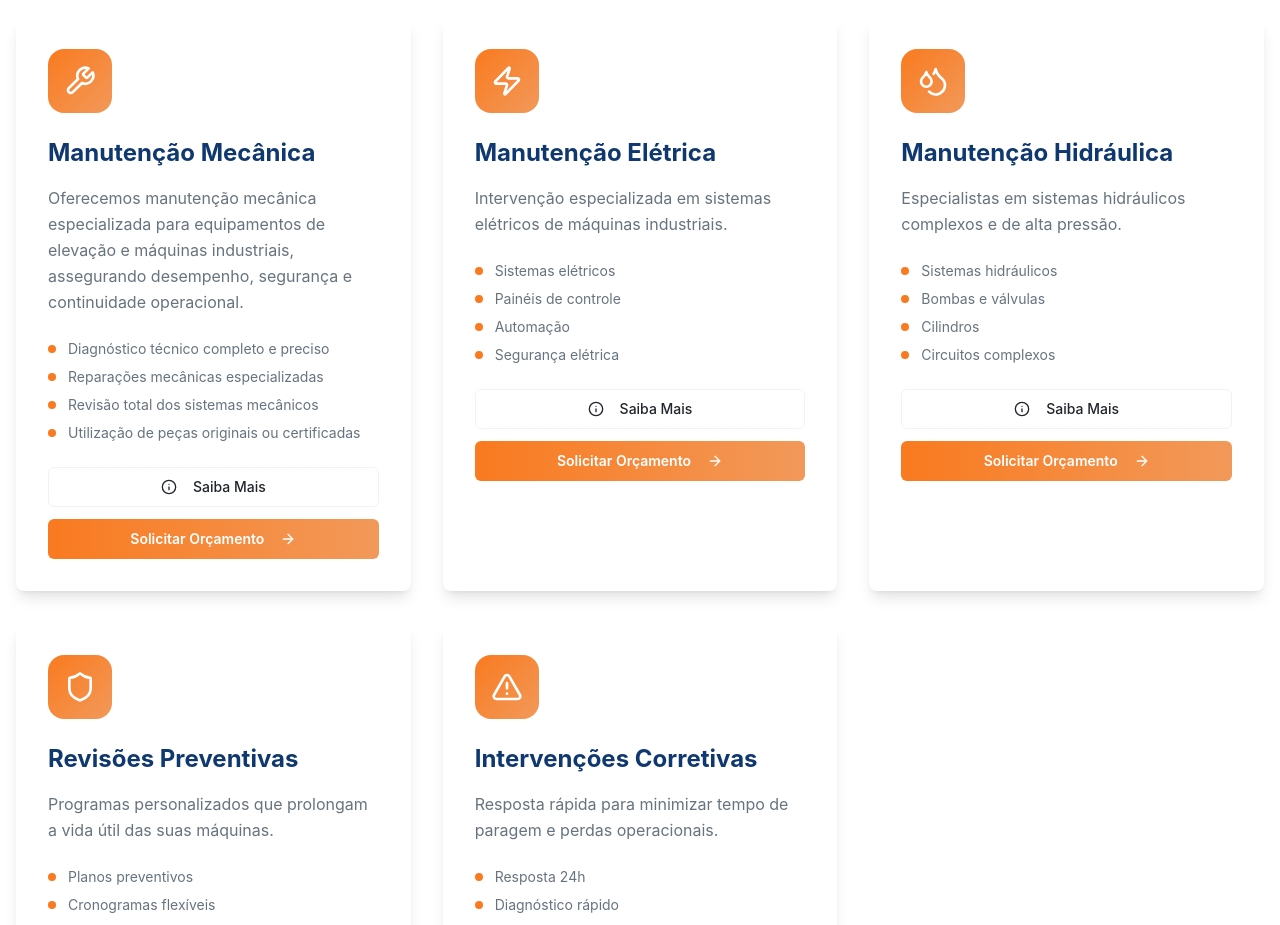
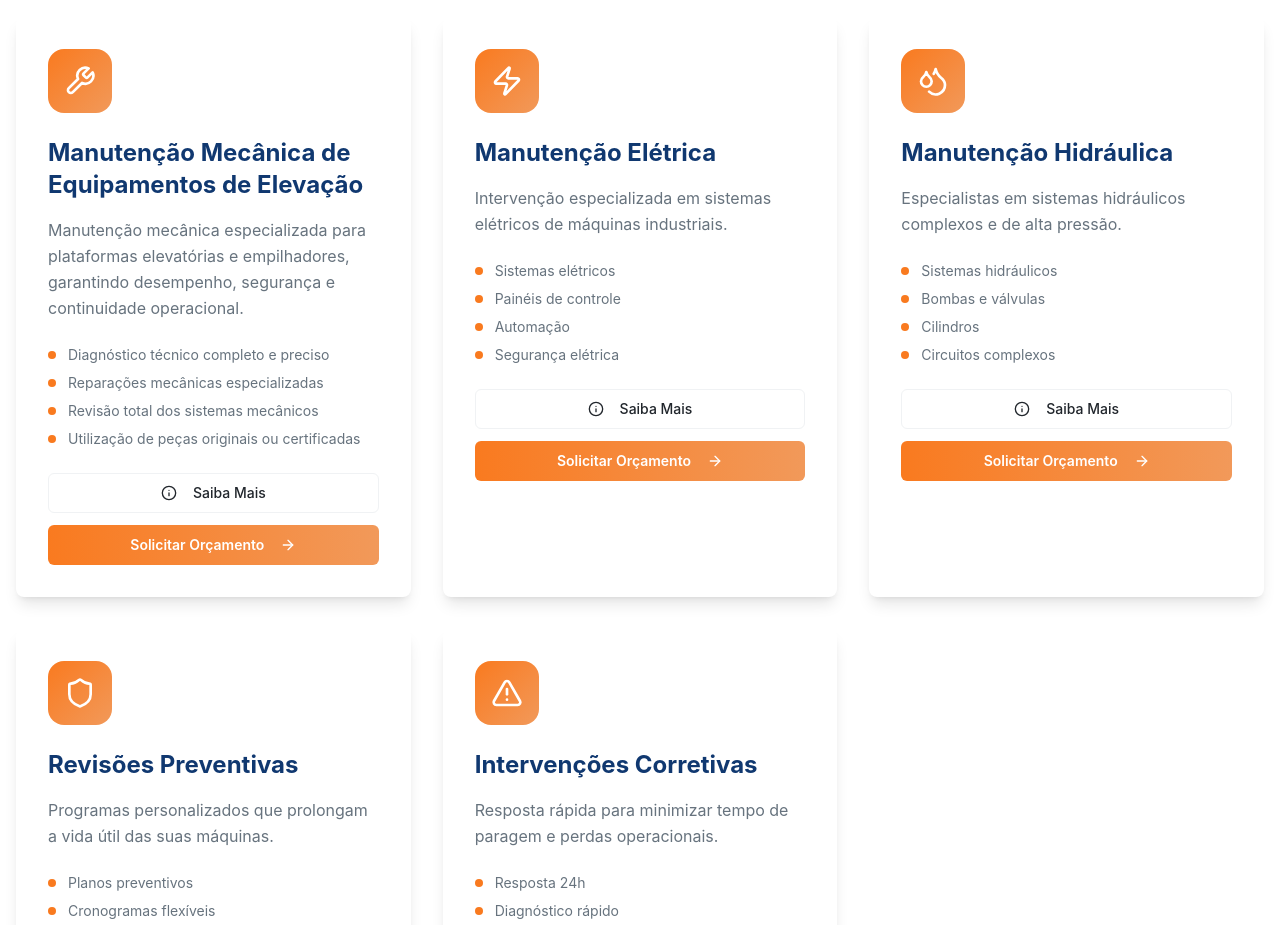
Before and after one commit to Magico-EVertonSouza/vector-precision-hub, a React (Vite) app: page / in a window 1280 px wide. Shown: the part 2720-3645 px from the top of the page. Built offline with nearby package versions, Linux system fonts and the light colour scheme.

Commit message:
mensagem clara

```diff
--- a/src/components/Services.tsx
+++ b/src/components/Services.tsx
@@ -9,22 +9,22 @@ const Services = () => {
   const [isModalOpen, setIsModalOpen] = useState(false);
 
   const services = [
-  {
+ {
   icon: Wrench,
-  title: "Manutenção Mecânica",
-  description: "Oferecemos manutenção mecânica especializada para equipamentos de elevação e máquinas industriais, assegurando desempenho, segurança e continuidade operacional.",
+  title: "Manutenção Mecânica de Equipamentos de Elevação",
+  description: "Manutenção mecânica especializada para plataformas elevatórias e empilhadores, garantindo desempenho, segurança e continuidade operacional.",
   features: [
     "Diagnóstico técnico completo e preciso",
     "Reparações mecânicas especializadas",
     "Revisão total dos sistemas mecânicos",
     "Utilização de peças originais ou certificadas"
   ],
-  fullDescription: "Nossa equipe utiliza tecnologia avançada de diagnóstico para identificar falhas de forma precisa e atuar antes que se tornem críticas, garantindo máxima performance e segurança.",
+  fullDescription: "Nossa equipe utiliza tecnologia avançada de diagnóstico para identificar falhas de forma precisa e atuar antes que se tornem críticas, garantindo máxima performance e segurança dos equipamentos de elevação.",
   benefits: [
     "Redução dos custos operacionais",
     "Aumento da vida útil dos equipamentos",
     "Minimização de paradas não programadas",
-    "Maior eficiência e fiabilidade operacional"
+    "Maior eficiência e segurança operacional"
   ],
   process: [
     "Inspeção inicial e diagnóstico completo",
@@ -33,6 +33,7 @@ const Services = () => {
     "Testes de funcionamento, validação e certificação"
   ]
 },
+
 
     {
       icon: Zap,
```
